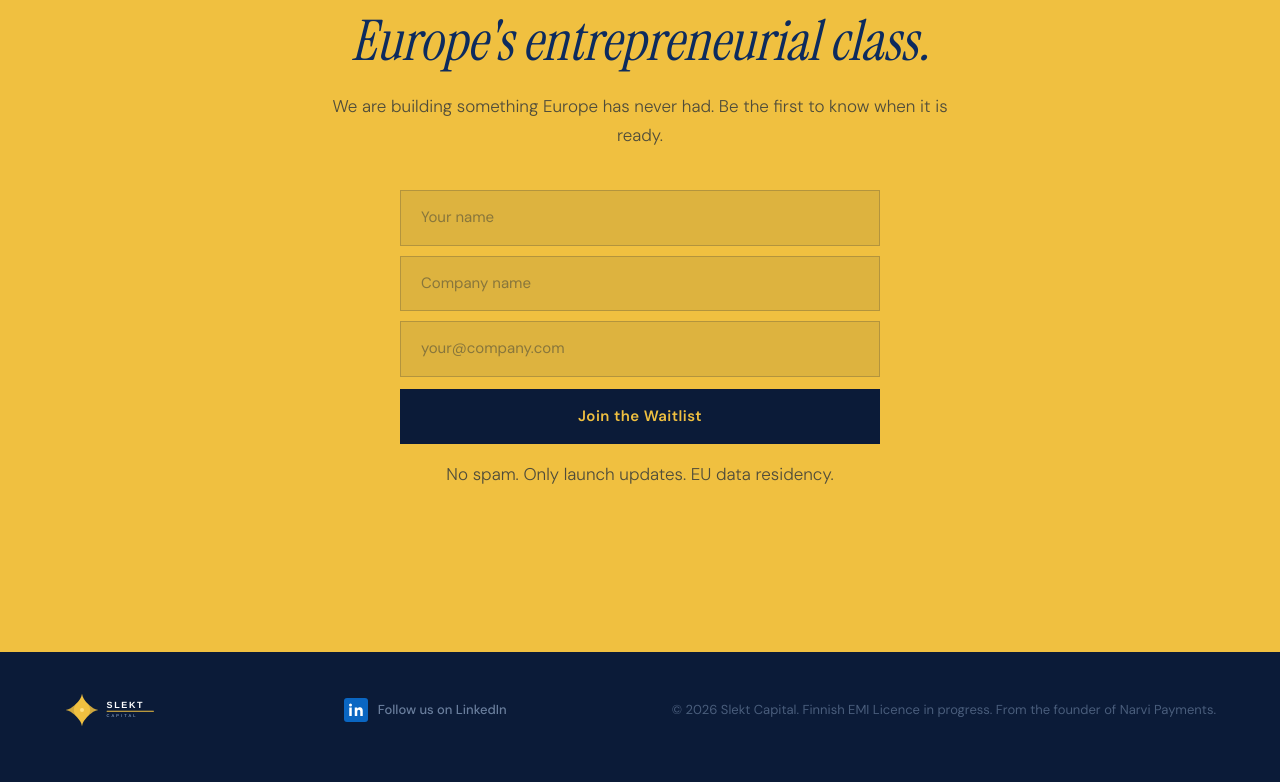
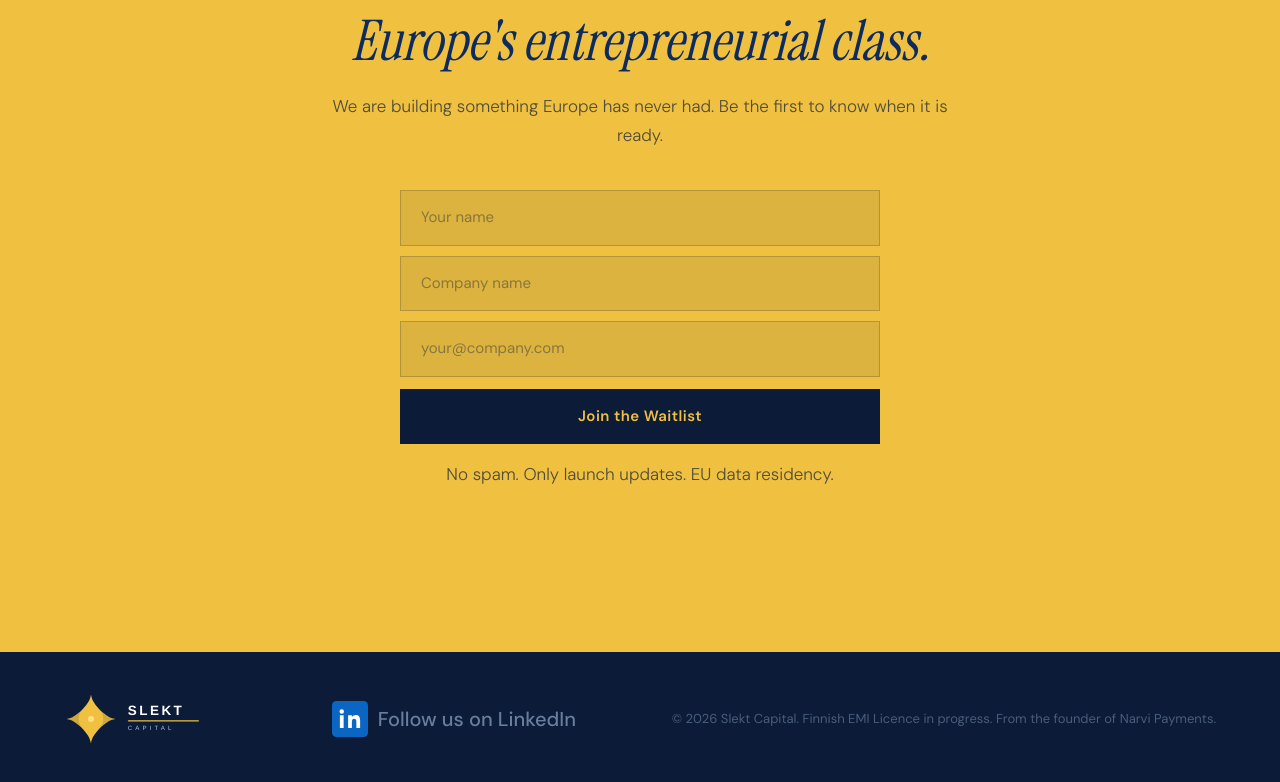
Before and after one commit to neil929/slektlandingbeta, a Next.js app: page / in a window 1280 px wide. Shown: the part 8486-9268 px from the top of the page. Built offline with nearby package versions, Linux system fonts and the light colour scheme.

Commit message:
Increase footer logo and LinkedIn icon/text size by 50%
https://claude.ai/code/session_01MFMeAd5xVyB6Lo6DywMqLU

```diff
--- a/app/globals.css
+++ b/app/globals.css
@@ -319,11 +319,11 @@ h2 em { font-style: italic; color: var(--gold); }
 /* FOOTER */
 footer { background: var(--midnight); border-top: 3px solid var(--gold); padding: 40px 5%; display: flex; align-items: center; justify-content: space-between; flex-wrap: wrap; gap: 16px; }
 .footer-logo { display: flex; align-items: center; text-decoration: none; line-height: 0; }
-.footer-logo svg { height: 36px; width: auto; }
+.footer-logo svg { height: 54px; width: auto; }
 .footer-social { display: flex; align-items: center; gap: 12px; }
-.footer-linkedin { display: flex; align-items: center; gap: 10px; text-decoration: none; color: rgba(168,192,224,0.6); font-size: 13px; font-weight: 500; transition: color 0.2s; }
+.footer-linkedin { display: flex; align-items: center; gap: 10px; text-decoration: none; color: rgba(168,192,224,0.6); font-size: 20px; font-weight: 500; transition: color 0.2s; }
 .footer-linkedin:hover { color: var(--white); }
-.footer-linkedin svg { width: 24px; height: 24px; flex-shrink: 0; }
+.footer-linkedin svg { width: 36px; height: 36px; flex-shrink: 0; }
 .footer-copy { font-size: 13px; color: rgba(168,192,224,0.4); }
 @media (max-width: 768px) { footer { flex-direction: column; align-items: flex-start; gap: 20px; } }
 
```
